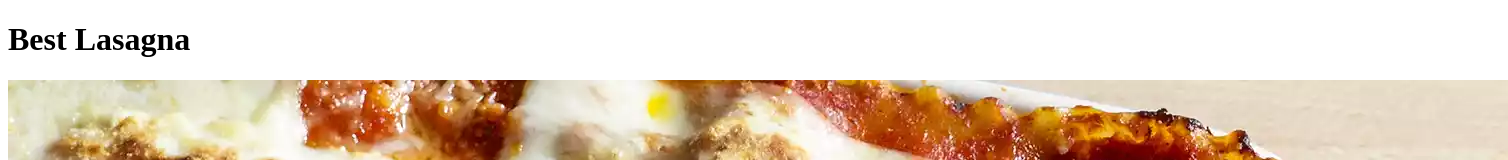
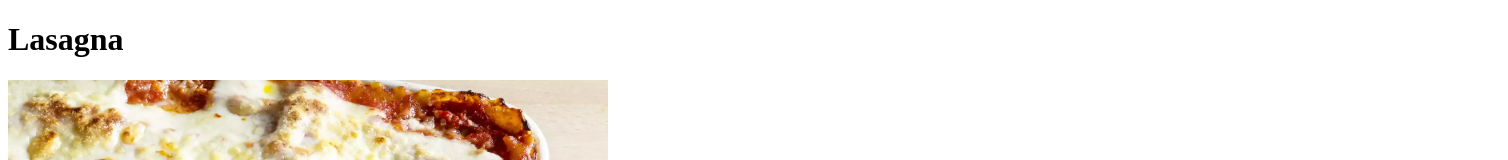
Before and after one commit to NQKiet20/odin-recipes, a plain HTML site: page recipes/lasagna.html in a window 1280 px wide. Shown: the top 160 px of the page, 1508 px wide, since content can reach past the window. Drawn offline with Linux system fonts and the light colour scheme.

Commit message:
Resize pictures in every pages

```diff
--- a/recipes/lasagna.html
+++ b/recipes/lasagna.html
@@ -6,8 +6,8 @@
     </head>
 
     <body>
-        <h1>Best Lasagna</h1>
-        <img src="../images/lasagna.webp" alt="lasagna">
+        <h1>Lasagna</h1>
+        <img src="../images/lasagna.webp" alt="lasagna" style="width:600px;height:400px">
         <h2>Description</h2>
         <p>This recipe shows you how to cook Lasagna the way it meant to be cooked.</p>
         <p>If you want this meal to be restaurant-quality, follow this guide closely!</p>
```
Also changed, not shown: recipes/burger.html (+1 -1 lines), recipes/pho.html (+1 -1 lines).
